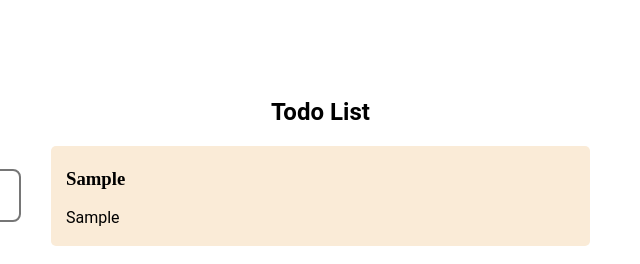
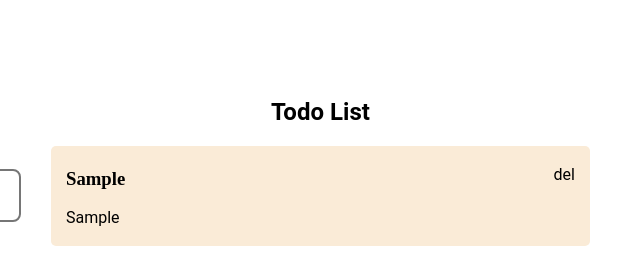
Before and after one commit to sonwabileIT/note-taking-app, a plain HTML site: page index.html in a window 1280 px wide. Both pictures are taken after typing "Sample", "Sample" into the empty fields and a click on the button "Add Task". Shown: the top 264 px of the page, 604-1244 px from the left. Drawn offline with Linux system fonts and the light colour scheme.

Commit message:
feat: adjust list item layout

```diff
--- a/save.js
+++ b/save.js
@@ -57,8 +57,13 @@ async function displayList(){
     }else{
         for(const x of tasks){
             listing += `<li id="taskTextbox">
+            <div>
             <h3>${x.taskName}</h3>
             <p>${x.taskDescription}</p>
+            </div>
+            <div>
+            <p>del</p>
+            </div>
             </li>`
         }
         document.getElementById('lists').innerHTML = listing;
--- a/styles.css
+++ b/styles.css
@@ -81,6 +81,8 @@ textarea:focus {
     background-color:antiquewhite;
     border-radius: 5px;
     margin-bottom: 10px;
+    display:flex;
+    justify-content: space-between;
 }
 
 h2 {
```
